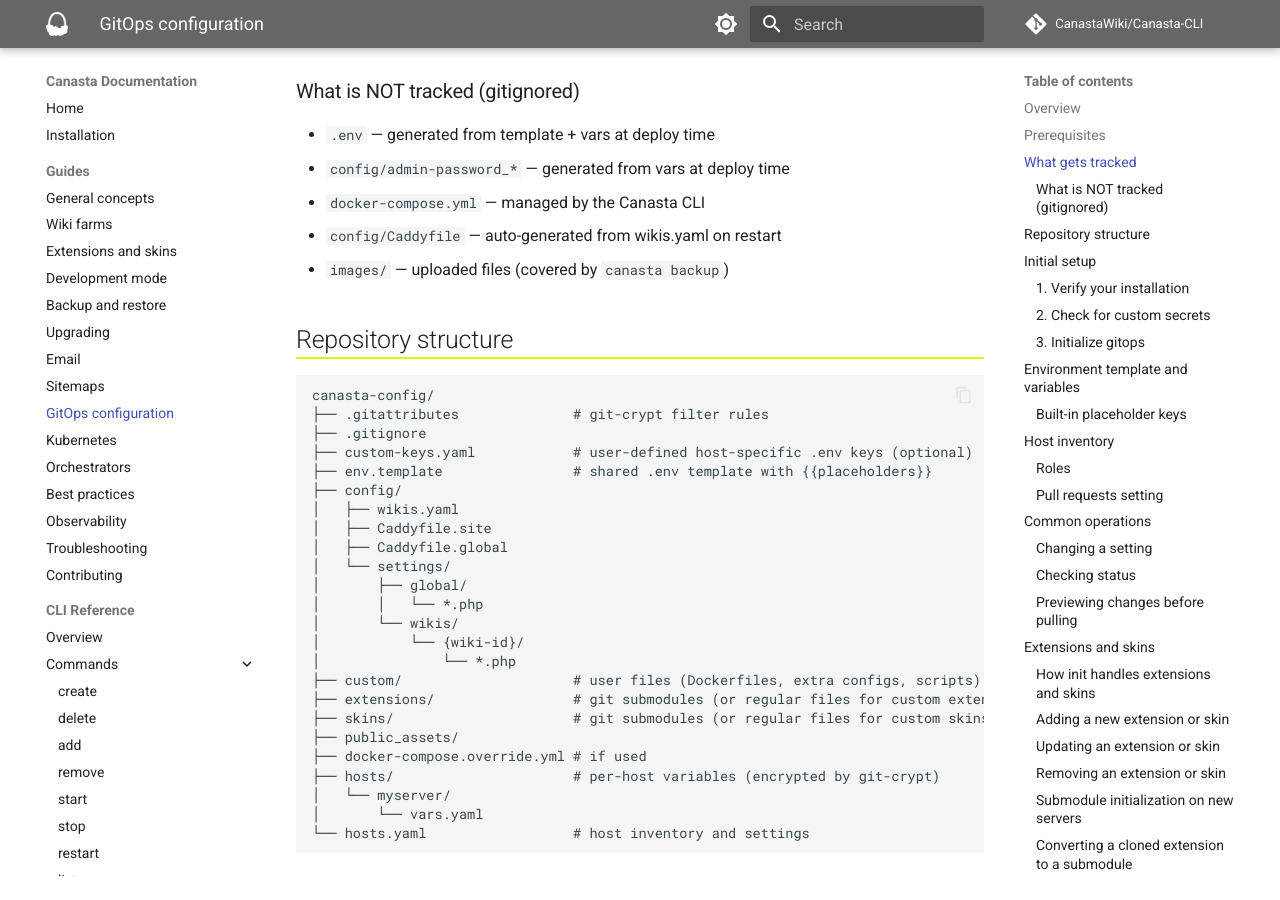
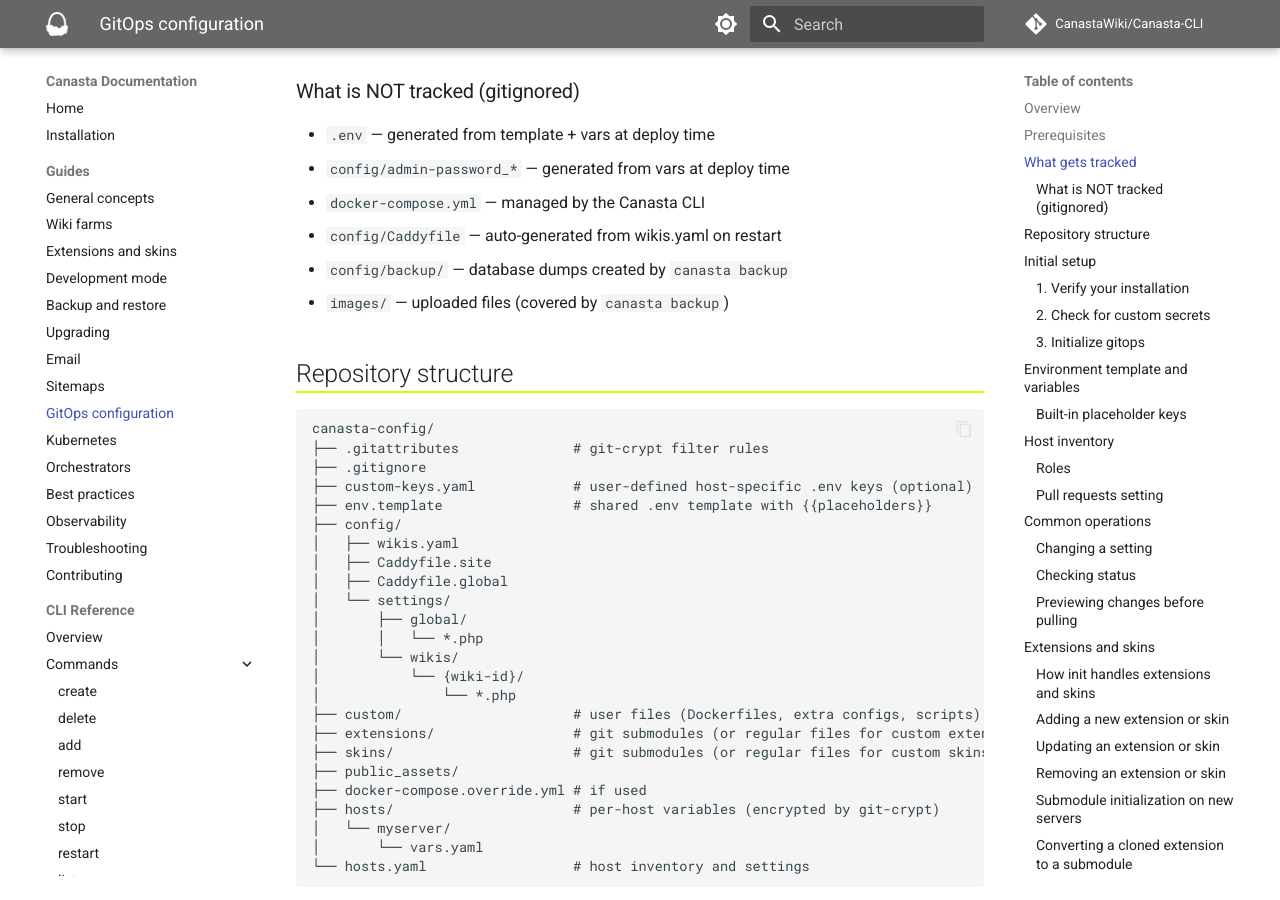
Before and after one commit to CanastaWiki/Canasta-CLI, an MkDocs documentation site: the page built from docs/guide/gitops.md, in a window 1280 px wide and 900 px high, scrolled down 1407 px. Built offline with MkDocs 1.6.1 and Material for MkDocs 9.7.7, drawn with Linux system fonts in a browser that asks for light colours; comment, search, counter and statistics services are not loaded.

Commit message:
fix: gitignore config/backup/ in gitops default template
Database dumps created by canasta backup (e.g. db_mywiki.sql) can be
very large and should not be committed to the gitops repository.

Fixes #602

```diff
--- a/docs/guide/gitops.md
+++ b/docs/guide/gitops.md
@@ -42,6 +42,7 @@
 - `config/admin-password_*` — generated from vars at deploy time
 - `docker-compose.yml` — managed by the Canasta CLI
 - `config/Caddyfile` — auto-generated from wikis.yaml on restart
+- `config/backup/` — database dumps created by `canasta backup`
 - `images/` — uploaded files (covered by `canasta backup`)
 
 ## Repository structure
```
Also changed, not shown: 1 other file.
